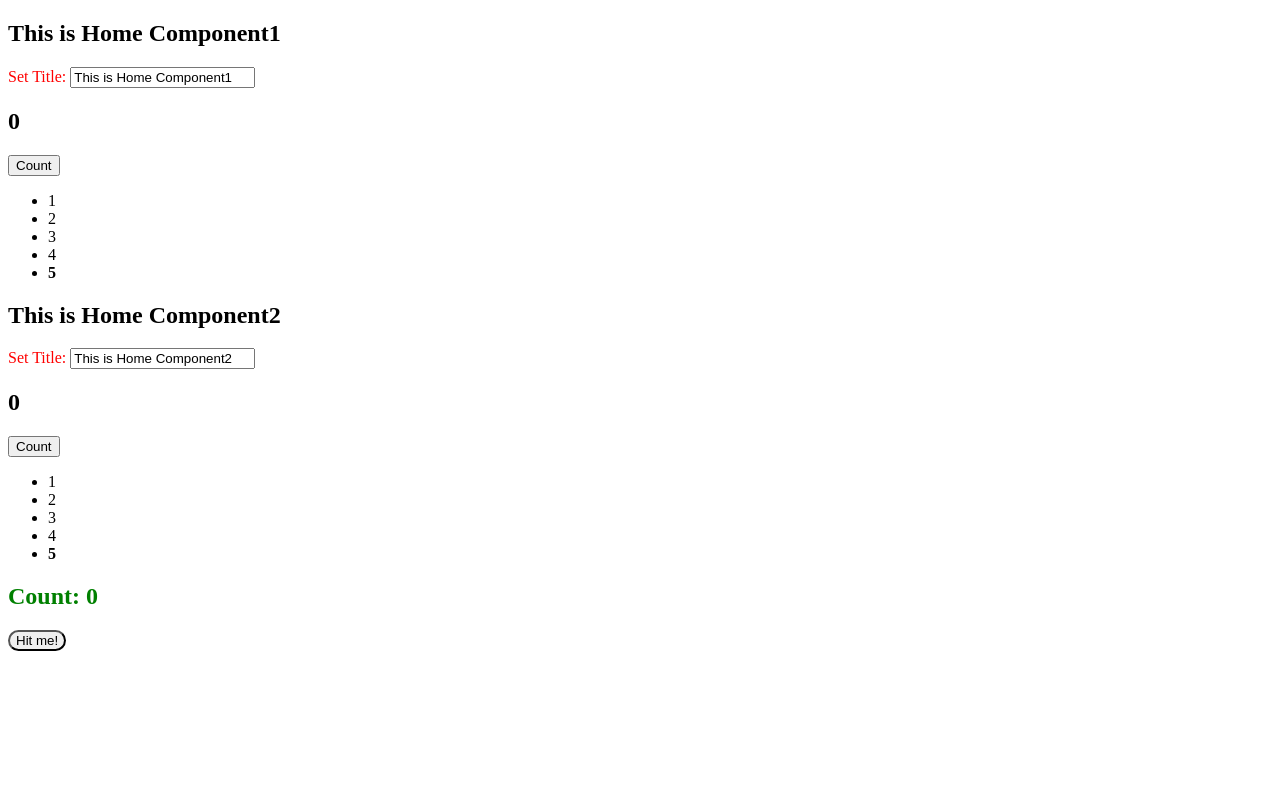
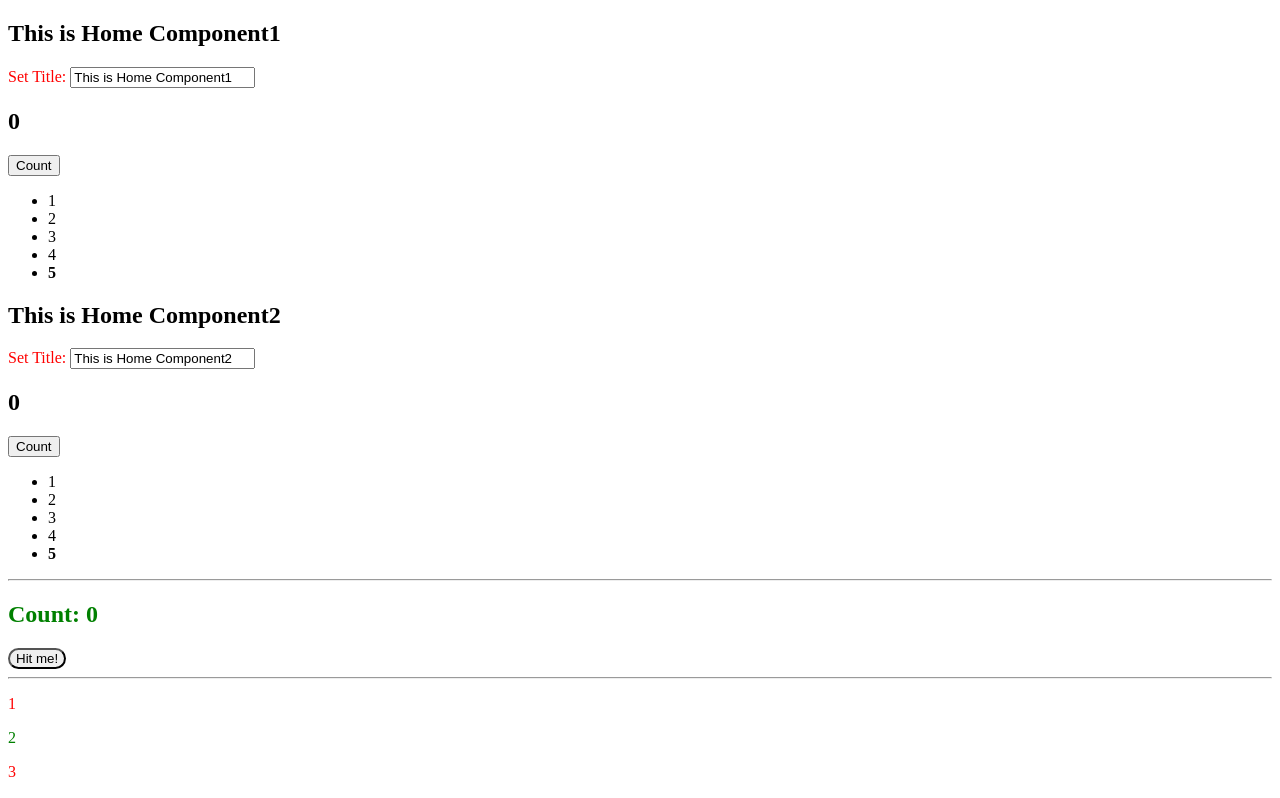
Before and after one commit to ValkyrieQ/learn-angular, an Angular app: page / in a window 1280 px wide. Shown: the top 798 px of the page. Built offline with nearby package versions, Linux system fonts and the light colour scheme.

Commit message:
Finish Lab4

```diff
--- a/src/app/app.component.html
+++ b/src/app/app.component.html
@@ -1,5 +1,8 @@
 <div>
   <app-home [title]="'This is Home Component1'"></app-home>
   <app-home [title]="'This is Home Component2'"></app-home>
+  <hr />
   <app-counting></app-counting>
+  <hr />
+  <app-lab4></app-lab4>
 </div>
--- a/src/app/app.module.ts
+++ b/src/app/app.module.ts
@@ -5,9 +5,10 @@ import { FormsModule } from '@angular/forms';
 import { AppComponent } from './app.component';
 import { HomeComponent } from './home/home.component';
 import { CountingComponent } from './counting/counting.component';
+import { Lab4Component } from './lab4/lab4.component';
 
 @NgModule({
-  declarations: [AppComponent, HomeComponent, CountingComponent],
+  declarations: [AppComponent, HomeComponent, CountingComponent, Lab4Component],
   imports: [BrowserModule, FormsModule],
   providers: [],
   bootstrap: [AppComponent],
--- /dev/null
+++ b/src/app/lab4/lab4.component.css
@@ -0,0 +1,7 @@
+.number-even {
+  color: green;
+}
+
+.number-odd {
+  color: red;
+}
--- /dev/null
+++ b/src/app/lab4/lab4.component.html
@@ -0,0 +1,6 @@
+<p
+  *ngFor="let item of items"
+  [ngClass]="{ 'number-even': item % 2 === 0, 'number-odd': item % 2 !== 0 }"
+>
+  {{ item }}
+</p>
--- /dev/null
+++ b/src/app/lab4/lab4.component.ts
@@ -0,0 +1,12 @@
+import { Component } from '@angular/core';
+
+@Component({
+  selector: 'app-lab4',
+  templateUrl: './lab4.component.html',
+  styleUrls: ['./lab4.component.css'],
+})
+export class Lab4Component {
+  items: number[] = [1, 2, 3, 4, 5, 6, 7, 8, 9, 10];
+
+  constructor() {}
+}
```
